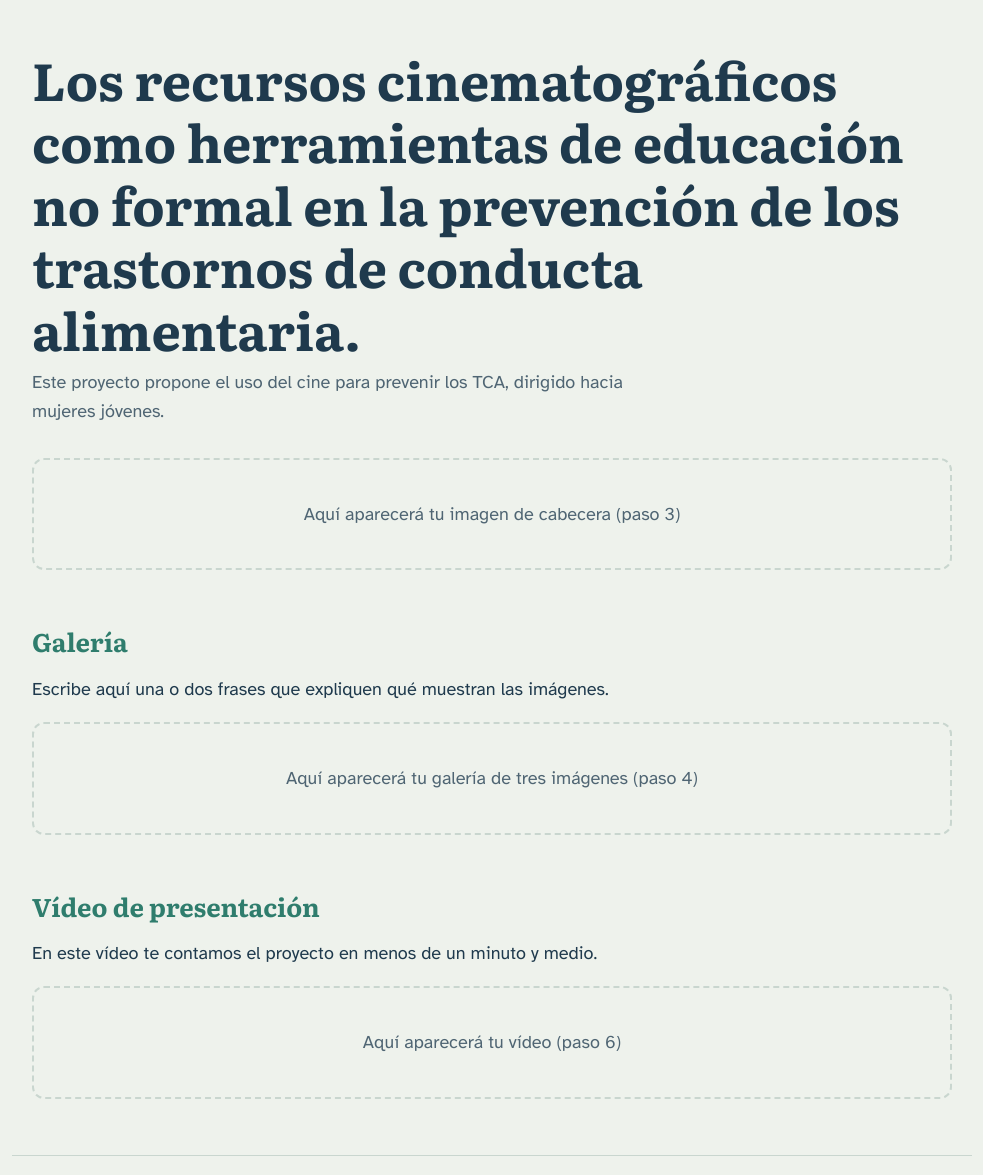
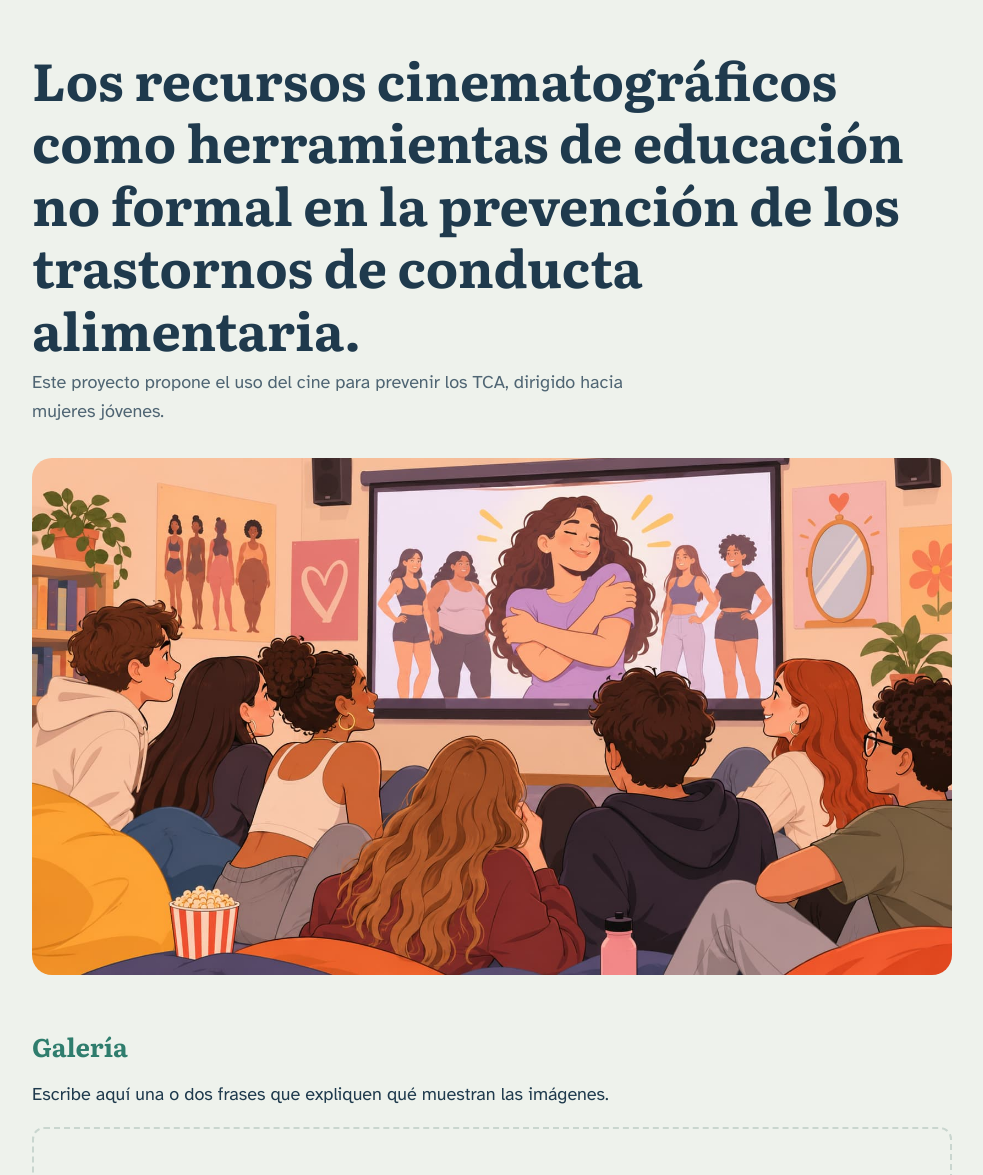
Before and after one commit to mariaalvarezmartinez-svg/-practica-imagenes-video, a plain HTML site: page index.html in a window 1280 px wide. Shown: the top 1175 px of the page, without its empty margins (148-1131 px from the left). Drawn offline with Linux system fonts and the light colour scheme.

Commit message:
Añado imagen cabecera

```diff
--- a/index.html
+++ b/index.html
@@ -149,7 +149,7 @@
 
 		<div class="zona" data-aviso="Aquí aparecerá tu imagen de cabecera (paso 3)">
 			<!-- PASO 3: CABECERA ============================ INICIO -->
-
+<img class="imagen-cabecera" src="img/cabecera.png" alt="Un grupo de jóvenes mira una proyección sobre el amor propio y la diversidad corporal en una habitación acogedora.">
 			<!-- PASO 3: CABECERA =============================== FIN -->
 		</div>
 	</header>
```
